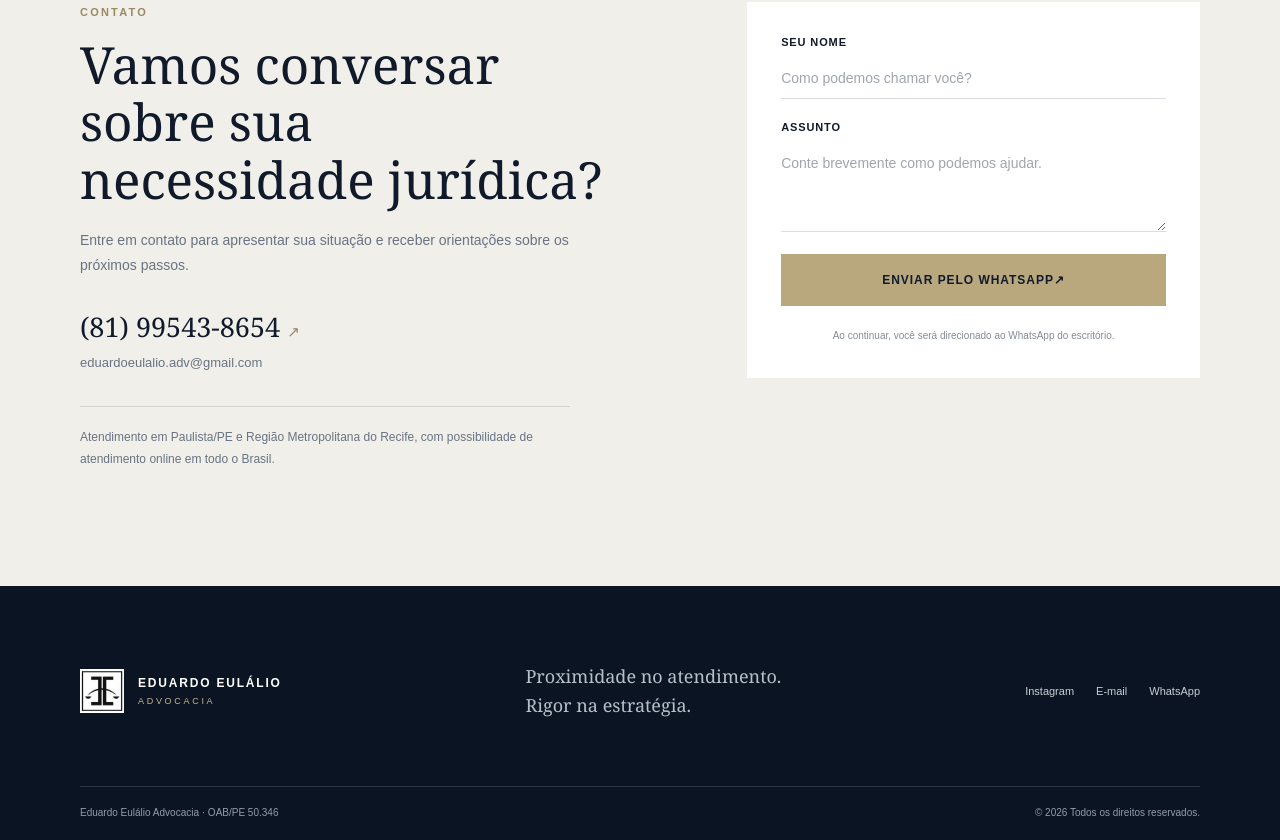
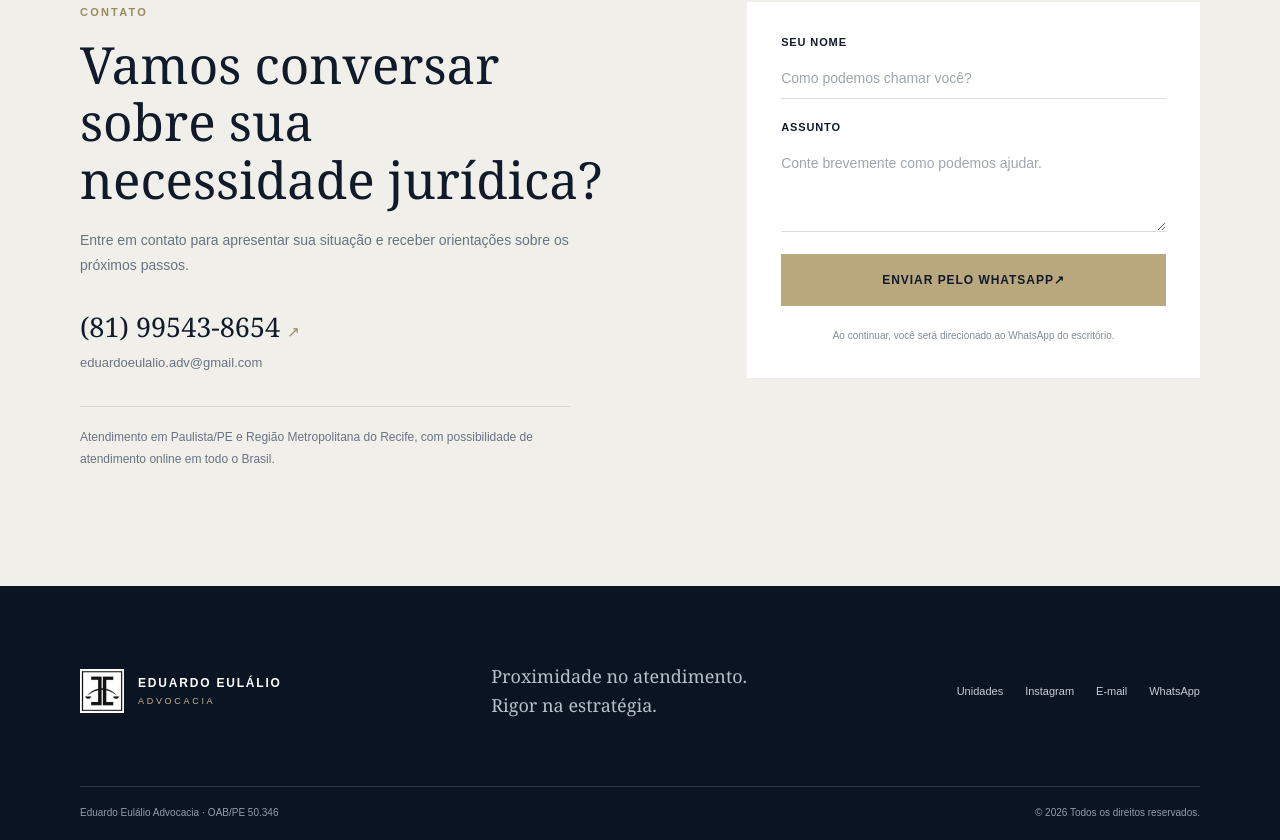
Before and after one commit to Barbaracoosta/eduardoeulalio, a React (Vite) app: page / in a window 1280 px wide. Shown: the part 5506-6346 px from the top of the page. Built offline with nearby package versions, Linux system fonts and the light colour scheme.

Commit message:
Adiciona atalho para unidades no rodapé

```diff
--- a/src/components/Footer/Footer.jsx
+++ b/src/components/Footer/Footer.jsx
@@ -7,6 +7,7 @@ export default function Footer() {
         <a className="footer-brand" href="#inicio"><img src="/brand-mark.svg" alt="" /> <span>EDUARDO EULÁLIO <small>ADVOCACIA</small></span></a>
         <p>Proximidade no atendimento.<br />Rigor na estratégia.</p>
         <div className="footer-links">
+          <a href="#unidades">Unidades</a>
           <a href="https://www.instagram.com/eduardoeulalio.adv/" target="_blank" rel="noreferrer">Instagram</a>
           <a href="mailto:eduardoeulalio.adv@gmail.com">E-mail</a>
           <a href="https://wa.me/5581995438654" target="_blank" rel="noreferrer">WhatsApp</a>
```
